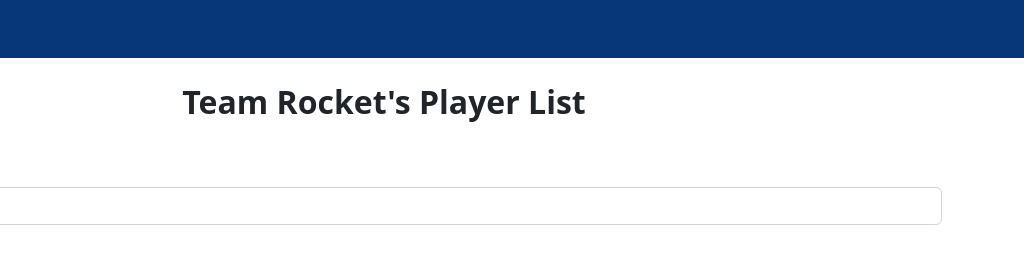
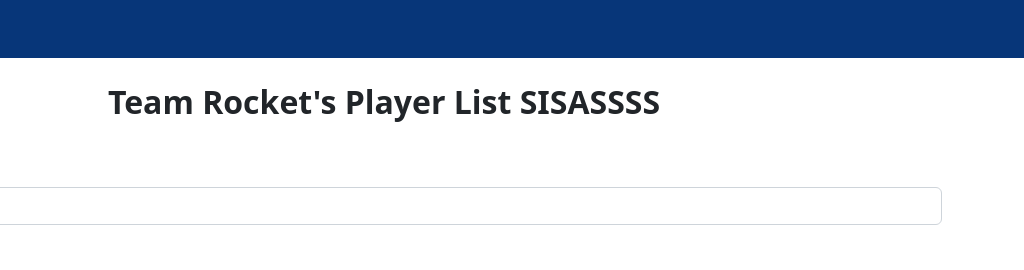
Before and after one commit to MiloVirus/Proyecto-CRUD-Ucamp, a plain HTML site: page index.html in a window 1280 px wide. Shown: the top 270 px of the page, 256-1280 px from the left. Drawn offline with Linux system fonts and the light colour scheme.

Commit message:
14th Commit

```diff
--- a/index.html
+++ b/index.html
@@ -19,7 +19,7 @@
             </div>
           </nav>
     </header>
-    <h2>Team Rocket's Player List</h2>
+    <h2>Team Rocket's Player List SISASSSS</h2>
     <div class="container" id="formContainer">
         <form id="my_form" action="">
                 <div class="mb-3">
```
